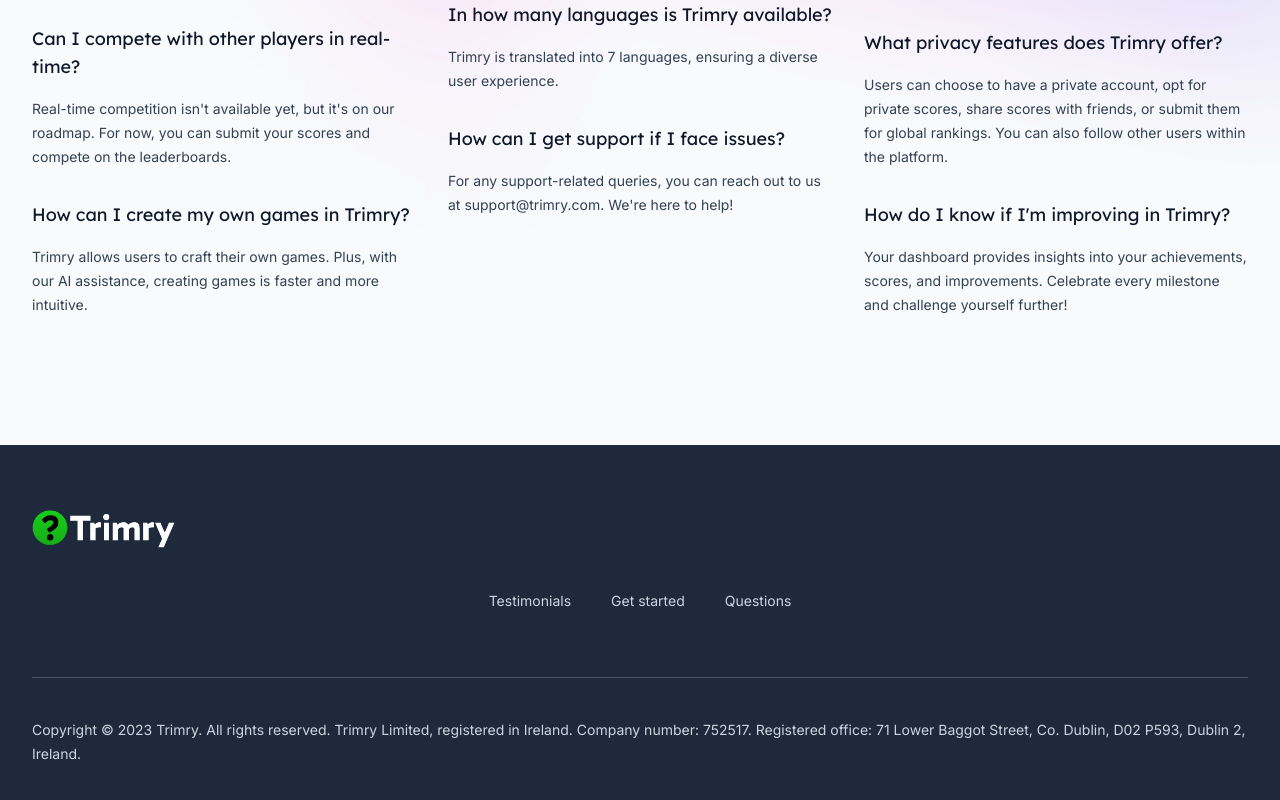
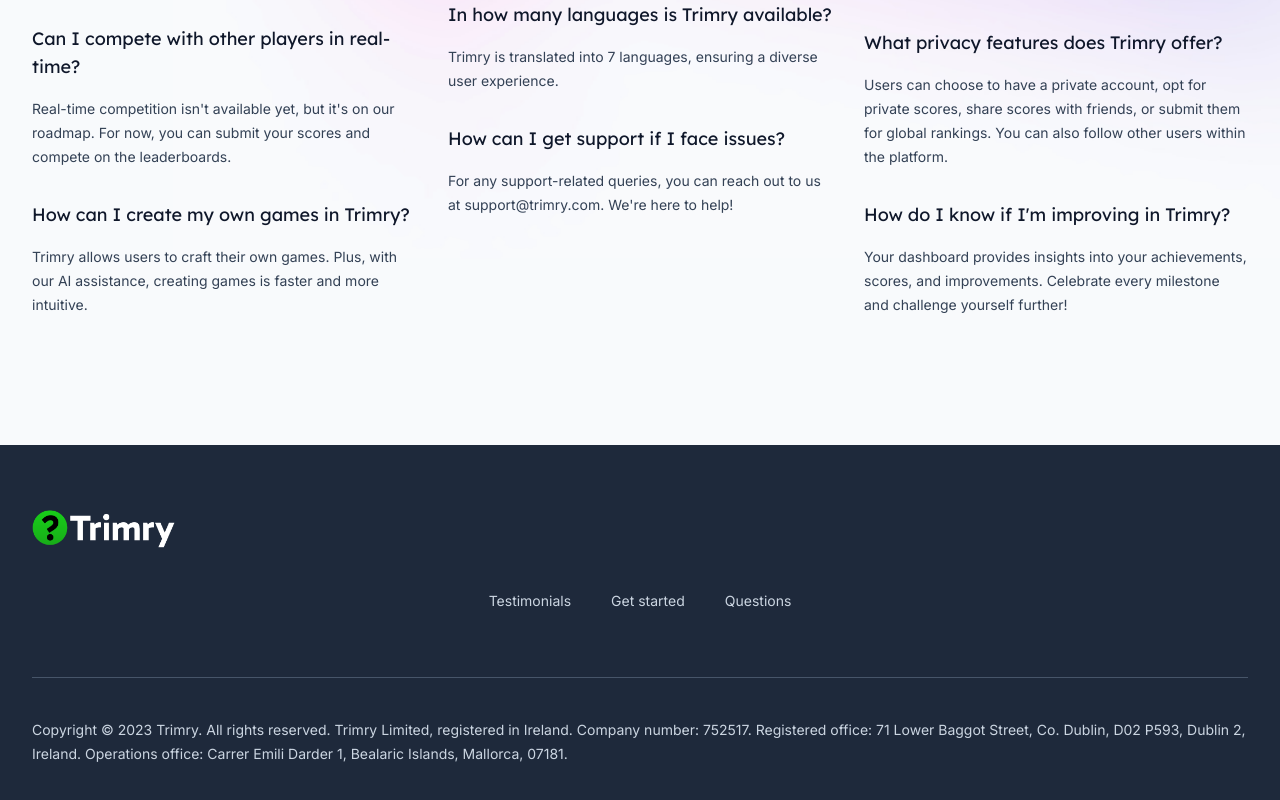
Before and after one commit to srostagno/trimry-app, a Next.js app: page / in a window 1280 px wide. Shown: the part 2627-3427 px from the top of the page. Built offline with nearby package versions, Linux system fonts and the light colour scheme.

Commit message:
fix: added operations office.

```diff
--- a/src/components/Footer.tsx
+++ b/src/components/Footer.tsx
@@ -21,7 +21,7 @@
         <div className="flex flex-col items-center border-t border-slate-400/10 dark:border-slate-600 py-10 sm:flex-row-reverse sm:justify-between">
           <p className="mt-6 text-sm text-slate-500 dark:text-slate-300 sm:mt-0">
           Copyright &copy; {new Date().getFullYear()} Trimry. All rights
-            reserved. Trimry Limited, registered in Ireland. Company number: 752517. Registered office: 71 Lower Baggot Street, Co. Dublin, D02 P593, Dublin 2, Ireland.
+            reserved. Trimry Limited, registered in Ireland. Company number: 752517. Registered office: 71 Lower Baggot Street, Co. Dublin, D02 P593, Dublin 2, Ireland. Operations office: Carrer Emili Darder 1, Bealaric Islands, Mallorca, 07181.
           </p>
         </div>
       </Container>
```
